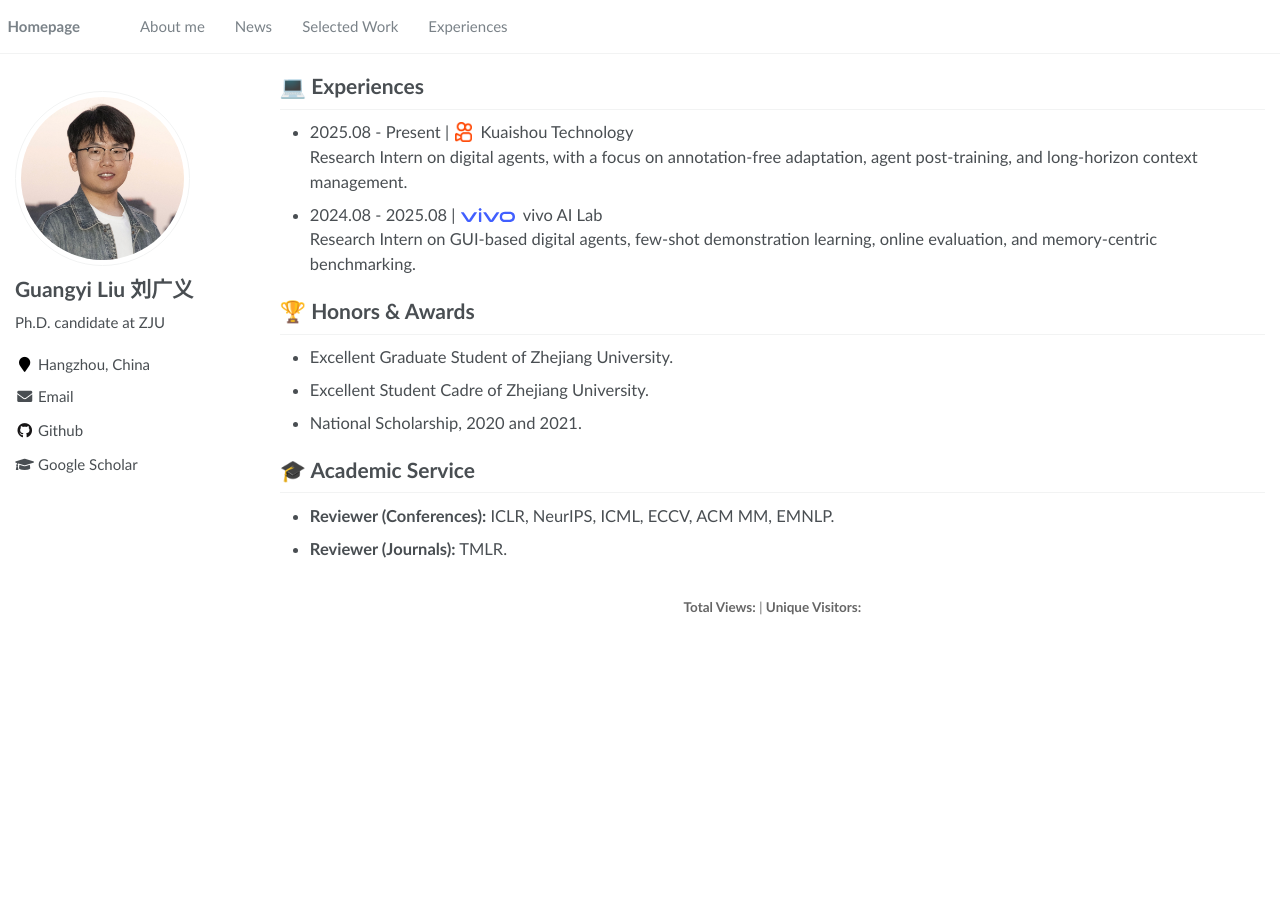
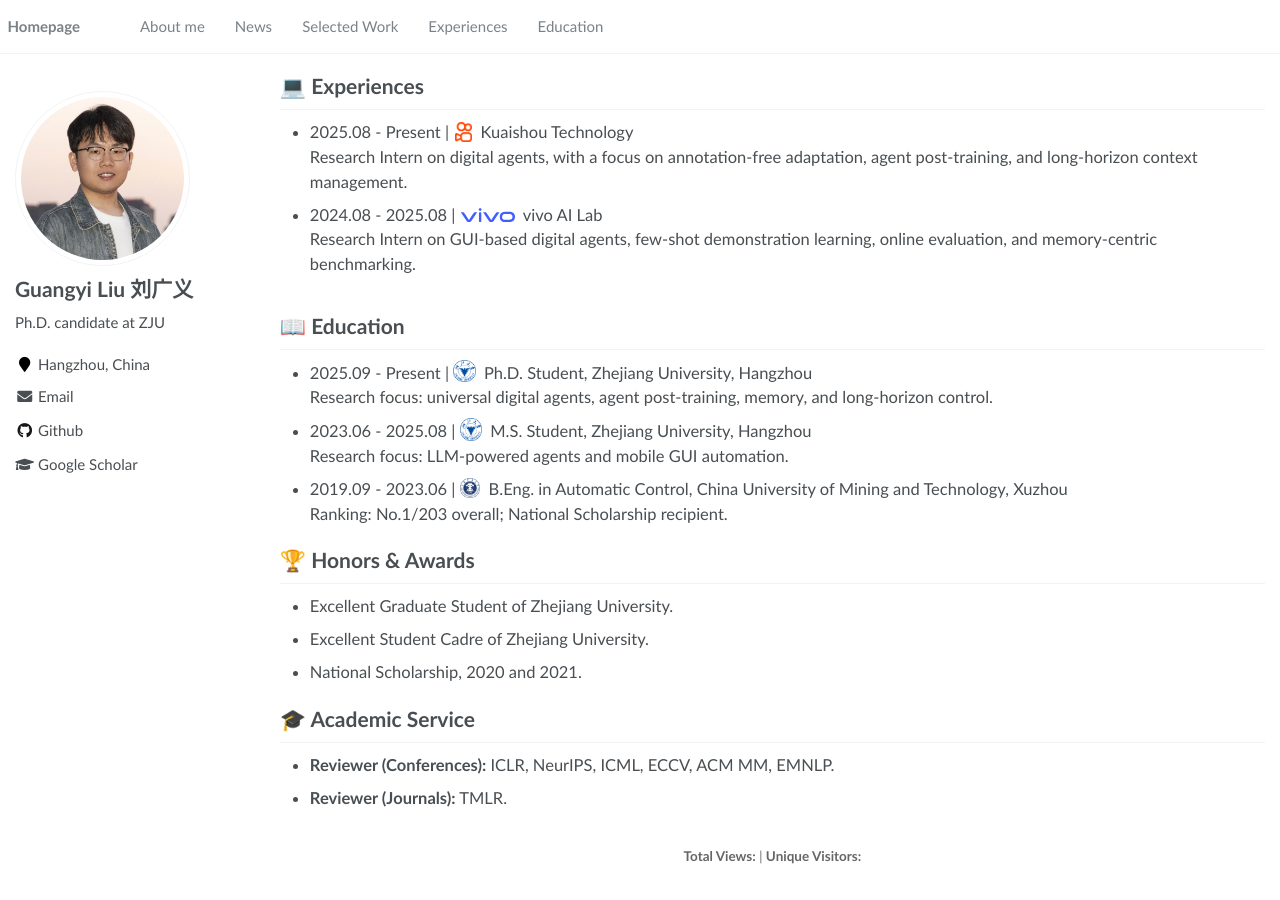
Before and after one commit to lgy0404/lgy0404.github.io, a Jekyll site: the page built from _pages/about.md, in a window 1280 px wide and 900 px high, scrolled down 3269 px. Built offline with Jekyll 4.4.1, drawn with Linux system fonts in a browser that asks for light colours; comment, search, counter and statistics services are not loaded; before the commit the page ends 3919 px from its top, so only the background shows below that; grey boxes are pictures that could not be loaded.

Commit message:
feat: restore education section

```diff
--- a/_data/navigation.yml
+++ b/_data/navigation.yml
@@ -11,3 +11,6 @@ main:
 
   - title: "Experiences"
     url: "/#experiences"
+
+  - title: "Education"
+    url: "/#education"
--- a/_pages/about.md
+++ b/_pages/about.md
@@ -367,6 +367,16 @@ I am a Ph.D. candidate in the Department of Control Science and Engineering at Z
 - 2024.08 - 2025.08 | <img src="./images/logos/vivo-logo.svg" class="exp-logo exp-logo--vivo" alt="vivo logo"> vivo AI Lab
   Research Intern on GUI-based digital agents, few-shot demonstration learning, online evaluation, and memory-centric benchmarking.
 
+<span class='anchor' id='education'></span>
+# 📖 Education
+
+- 2025.09 - Present | <img src="./images/logos/zju-logo-1.png" class="edu-logo" alt="Zhejiang University logo"> Ph.D. Student, Zhejiang University, Hangzhou
+  Research focus: universal digital agents, agent post-training, memory, and long-horizon control.
+- 2023.06 - 2025.08 | <img src="./images/logos/zju-logo-1.png" class="edu-logo" alt="Zhejiang University logo"> M.S. Student, Zhejiang University, Hangzhou
+  Research focus: LLM-powered agents and mobile GUI automation.
+- 2019.09 - 2023.06 | <img src="./images/logos/cumt-logo.png" class="edu-logo edu-logo--cumt" alt="China University of Mining and Technology logo"> B.Eng. in Automatic Control, China University of Mining and Technology, Xuzhou
+  Ranking: No.1/203 overall; National Scholarship recipient.
+
 # 🏆 Honors & Awards
 
 - Excellent Graduate Student of Zhejiang University.
```
